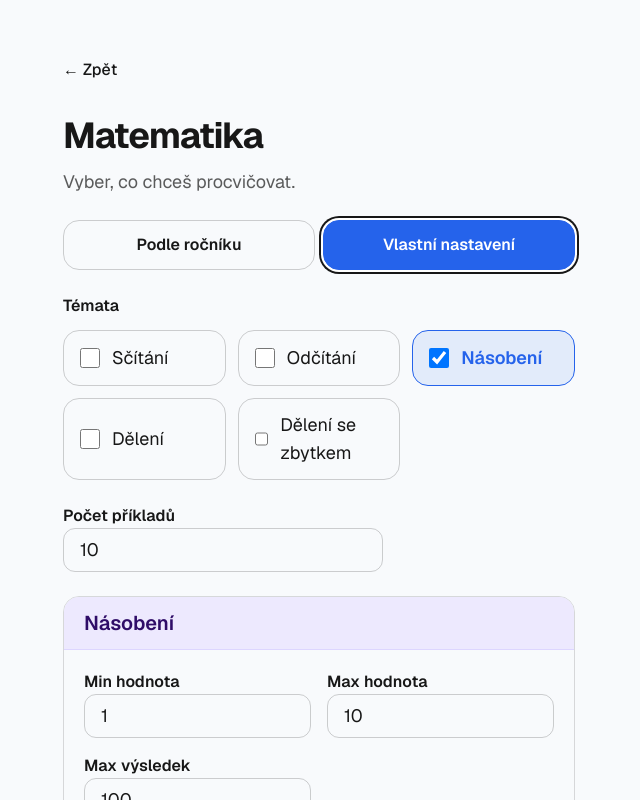
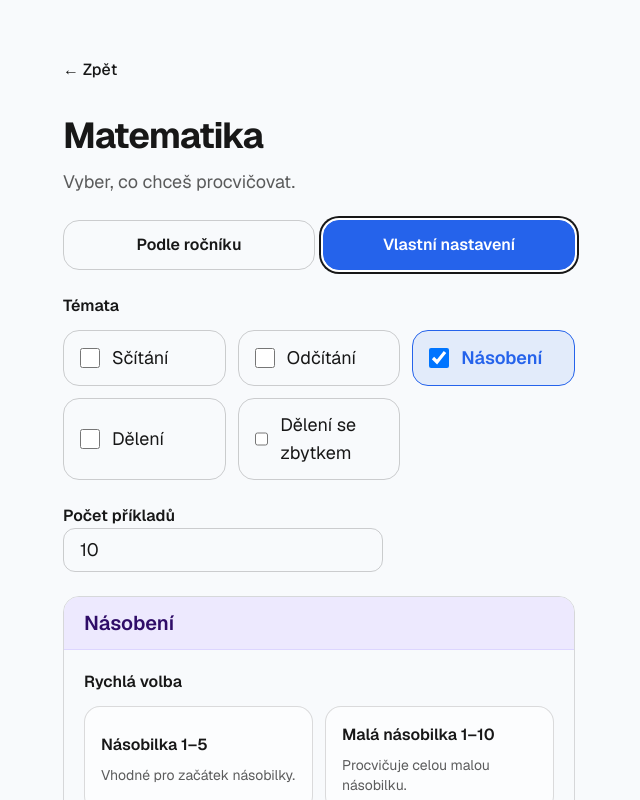
Before and after one commit to git-testovaci/manas-uceni, a Next.js app: page /math in a window 1280 px wide. Both pictures are taken after a click on the label "Vlastní nastavení". Shown: the top 800 px of the page, without its empty margins (321-961 px from the left). Built offline with nearby package versions, Linux system fonts and the light colour scheme.

Commit message:
feat: add quick multiplication presets

```diff
--- a/features/math/MathPracticeClient.tsx
+++ b/features/math/MathPracticeClient.tsx
@@ -1111,6 +1111,28 @@ export function MathPracticeClient() {
     });
   };
 
+  const handleApplyMultiplicationPreset = (presetId: MathPracticePresetId) => {
+    const nextConfig = getMultiplicationConfigFromPreset(presetId);
+    if (!nextConfig) {
+      return;
+    }
+
+    const current = formStateRef.current;
+    const nextDrafts = { ...current.numericDrafts };
+    for (const fieldKey of MULTIPLICATION_NUMERIC_DRAFT_KEYS) {
+      delete nextDrafts[fieldKey];
+    }
+
+    applyFormStateChange({
+      ...current,
+      numericDrafts: nextDrafts,
+      topicConfigs: {
+        ...current.topicConfigs,
+        multiplication: nextConfig,
+      },
+    });
+  };
+
   const handleStartPractice = () => {
     const currentForm = formStateRef.current;
 
@@ -1305,6 +1327,7 @@ export function MathPracticeClient() {
         onNumericDraftChange={handleNumericDraftChange}
         onNumericDraftClear={handleNumericDraftClear}
         onApplyDivisionPreset={handleApplyDivisionPreset}
+        onApplyMultiplicationPreset={handleApplyMultiplicationPreset}
       />
     );
   }
@@ -1361,6 +1384,7 @@ type ConfigScreenProps = NumericDraftProps & {
   onStart: () => void;
   onStartLesson: (lesson: MathLesson) => void;
   onApplyDivisionPreset: (presetId: MathPracticePresetId) => void;
+  onApplyMultiplicationPreset: (presetId: MathPracticePresetId) => void;
 };
 
 function ConfigScreen({
@@ -1380,6 +1404,7 @@ function ConfigScreen({
   onNumericDraftChange,
   onNumericDraftClear,
   onApplyDivisionPreset,
+  onApplyMultiplicationPreset,
 }: ConfigScreenProps) {
   const updateTopicConfig = <K extends keyof MathTopicConfigs>(
     key: K,
@@ -1451,6 +1476,7 @@ function ConfigScreen({
           onNumericDraftChange={onNumericDraftChange}
           onNumericDraftClear={onNumericDraftClear}
           onApplyDivisionPreset={onApplyDivisionPreset}
+          onApplyMultiplicationPreset={onApplyMultiplicationPreset}
         />
       )}
     </div>
@@ -1631,6 +1657,7 @@ type CustomModeSettingsProps = NumericDraftProps & {
   ) => void;
   setAdvanced: (topic: MathTopic, enabled: boolean) => void;
   onApplyDivisionPreset: (presetId: MathPracticePresetId) => void;
+  onApplyMultiplicationPreset: (presetId: MathPracticePresetId) => void;
 };
 
 function CustomModeSettings({
@@ -1646,6 +1673,7 @@ function CustomModeSettings({
   onNumericDraftChange,
   onNumericDraftClear,
   onApplyDivisionPreset,
+  onApplyMultiplicationPreset,
 }: CustomModeSettingsProps) {
   const numericDraftProps: NumericDraftProps = {
     numericDrafts,
@@ -1721,6 +1749,7 @@ function CustomModeSettings({
               updateTopicConfig("multiplication", () => config)
             }
             onGridLastDeselected={() => onGridLastDeselected("multiplication")}
+            onApplyPreset={onApplyMultiplicationPreset}
             {...numericDraftProps}
           />
         )}
@@ -2275,6 +2304,7 @@ type MultiplicationSettingsProps = NumericDraftProps & {
   onAdvancedChange: (value: boolean) => void;
   onChange: (config: MultiplicationConfig) => void;
   onGridLastDeselected: () => void;
+  onApplyPreset: (presetId: MathPracticePresetId) => void;
 };
 
 function MultiplicationSettings({
@@ -2286,6 +2316,7 @@ function MultiplicationSettings({
   onNumericDraftClear,
   onChange,
   onGridLastDeselected,
+  onApplyPreset,
 }: MultiplicationSettingsProps) {
   const updateSimpleRange = (range: MathRangeConfig) => {
     onChange({
@@ -2304,6 +2335,7 @@ function MultiplicationSettings({
       onAdvancedChange={onAdvancedChange}
       simpleFields={
         <>
+          <MultiplicationQuickPresets onSelectPreset={onApplyPreset} />
           <NumberField
             fieldKey="multiplication.simple.min"
             label="Min hodnota"
@@ -2399,6 +2431,80 @@ function MultiplicationSettings({
         </>
       }
     />
+  );
+}
+
+const MULTIPLICATION_QUICK_PRESETS: {
+  id: MathPracticePresetId;
+  label: string;
+  helper: string;
+}[] = [
+  {
+    id: "math-preset-multiplication-1-5",
+    label: "Násobilka 1–5",
+    helper: "Vhodné pro začátek násobilky.",
+  },
+  {
+    id: "math-preset-multiplication-table-1-10",
+    label: "Malá násobilka 1–10",
+    helper: "Procvičuje celou malou násobilku.",
+  },
+  {
+    id: "math-preset-multiplication-selected",
+    label: "Vybraná čísla násobilky",
+    helper: "Vhodné, když chcete trénovat jen některé řady.",
+  },
+];
+
+const MULTIPLICATION_NUMERIC_DRAFT_KEYS = [
+  "multiplication.simple.min",
+  "multiplication.simple.max",
+  "multiplication.maxResult",
+  "multiplication.multiplicand.min",
+  "multiplication.multiplicand.max",
+  "multiplication.multiplier.min",
+  "multiplication.multiplier.max",
+] as const;
+
+function getMultiplicationConfigFromPreset(
+  presetId: MathPracticePresetId,
+): MultiplicationConfig | undefined {
+  const multiplication = getMathPracticePresetById(presetId)?.mathConfig
+    .topicConfigs?.multiplication;
+
+  if (!multiplication) {
+    return undefined;
+  }
+
+  return { ...multiplication, enabled: true };
+}
+
+type MultiplicationQuickPresetsProps = {
+  onSelectPreset: (presetId: MathPracticePresetId) => void;
+};
+
+function MultiplicationQuickPresets({
+  onSelectPreset,
+}: MultiplicationQuickPresetsProps) {
+  return (
+    <div className="col-span-full space-y-3">
+      <h3 className="text-base font-semibold">Rychlá volba</h3>
+      <div className="grid grid-cols-1 gap-3 sm:grid-cols-2">
+        {MULTIPLICATION_QUICK_PRESETS.map(({ id, label, helper }) => (
+          <button
+            key={id}
+            type="button"
+            onClick={() => onSelectPreset(id)}
+            className="rounded-2xl border border-foreground/15 bg-white/60 p-4 text-left transition-colors hover:bg-foreground/5 focus-visible:ring-2 focus-visible:ring-foreground focus-visible:ring-offset-2"
+          >
+            <span className="block text-base font-semibold">{label}</span>
+            <span className="mt-2 block text-sm text-foreground/70">
+              {helper}
+            </span>
+          </button>
+        ))}
+      </div>
+    </div>
   );
 }
 
```
